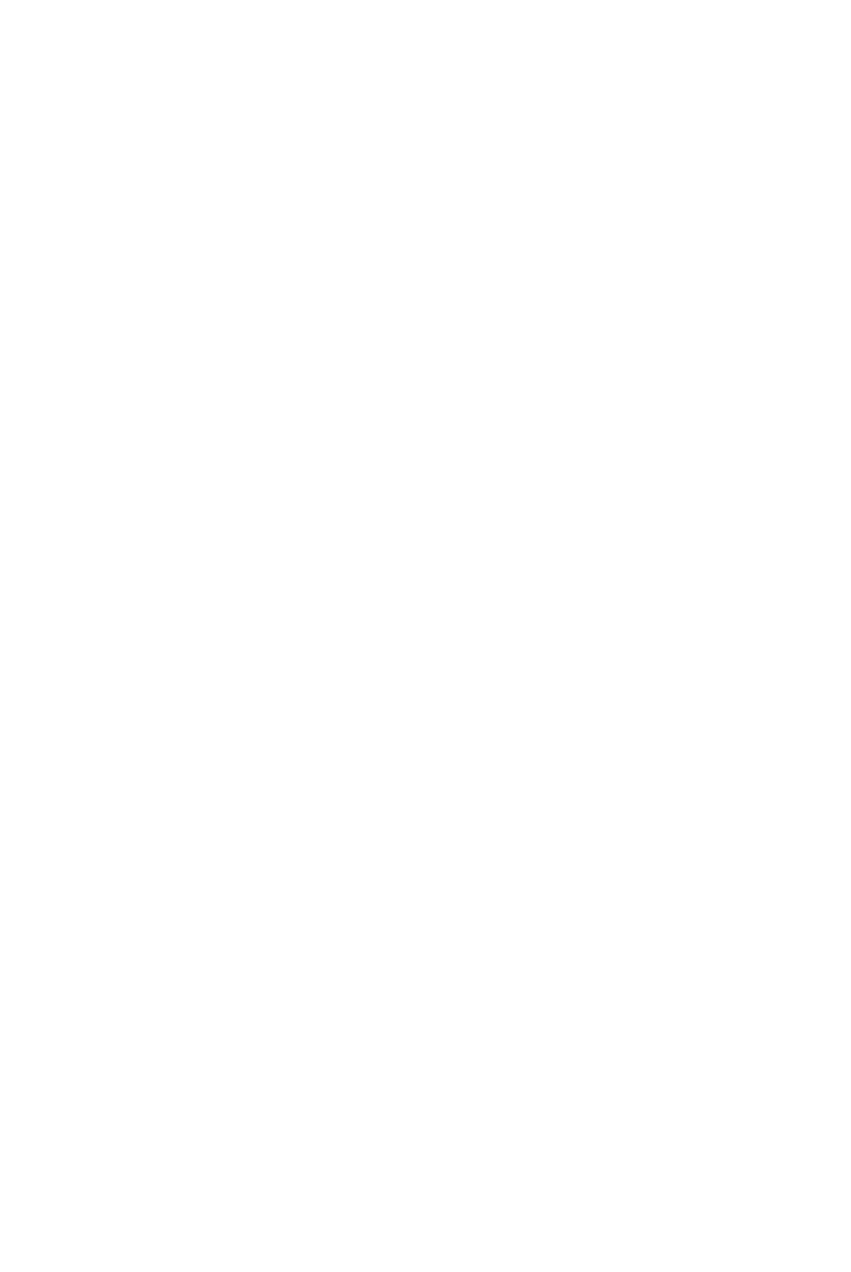
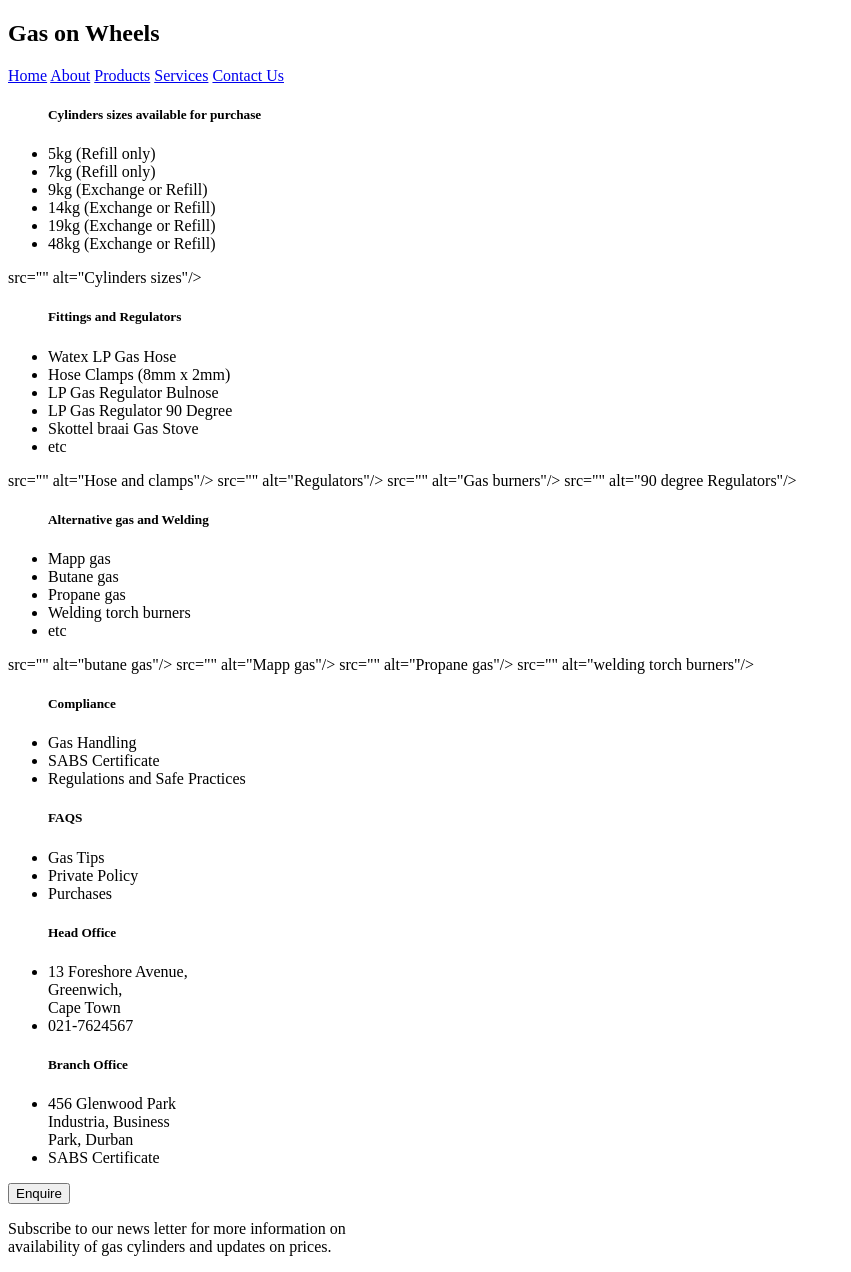
Before and after one commit to shuhad786/Gas_On_Wheels_POE, a plain HTML site: page Products.html in a window 1280 px wide. Shown: the whole page, without its empty margins (0-851 px from the left). Before the commit the page ends 800 px from the top, so only its background shows below. Drawn offline with Linux system fonts and the light colour scheme.

Commit message:
Added html code for product page

```diff
--- a/Products.html
+++ b/Products.html
@@ -1,11 +1,91 @@
 <!DOCTYPE html>
 <html lang="en">
 <head>
-    <meta charset="UTF-8">
-    <meta name="viewport" content="width=device-width, initial-scale=1.0">
-    <title>Products page</title>
+  <meta charset="UTF-8">
+  <meta name="viewport" content="width=device-width, initial-scale=1.0">
+  <title>Products page</title>
 </head>
 <body>
+  <nav>
+    <h1>Gas on Wheels</h1>
+    <a href="index.html">Home</a>
+    <a href="About.html">About</a>
+    <a href="Products.html">Products</a>
+    <a href="Services.html">Services</a>
+    <a href="Contact.html">Contact Us</a>
+  </nav>
+  <div>
+    <div>
+      <ul>
+        <h5>Cylinders sizes available for purchase</h5>
+        <li>5kg (Refill only)</li>
+        <li>7kg (Refill only)</li>
+        <li>9kg (Exchange or Refill)</li>
+        <li>14kg (Exchange or Refill)</li>
+        <li>19kg (Exchange or Refill)</li>
+        <li>48kg (Exchange or Refill)</li>
+      </ul>
+      <img>src="" alt="Cylinders sizes"/>
+    </div>
 
+    <div>
+      <ul>
+        <h5>Fittings and Regulators</h5>
+        <li>Watex LP Gas Hose</li>
+        <li>Hose Clamps (8mm x 2mm)</li>
+        <li>LP Gas Regulator Bulnose</li>
+        <li>LP Gas Regulator 90 Degree</li>
+        <li>Skottel braai Gas Stove</li>
+        <li>etc</li>
+      </ul>
+      <img>src="" alt="Hose and clamps"/>
+      <img>src="" alt="Regulators"/>
+      <img>src="" alt="Gas burners"/>
+      <img>src="" alt="90 degree Regulators"/>
+    </div>
+
+     <div>
+      <ul>
+        <h5>Alternative gas and Welding</h5>
+        <li>Mapp gas</li>
+        <li>Butane gas</li>
+        <li>Propane gas</li>
+        <li>Welding torch burners</li>
+        <li>etc</li>
+      </ul>
+      <img>src="" alt="butane gas"/>
+      <img>src="" alt="Mapp gas"/>
+      <img>src="" alt="Propane gas"/>
+      <img>src="" alt="welding torch burners"/>
+    </div>
+  </div>
+  <footer>
+    <ul>
+      <h5>Compliance</h5>
+      <li>Gas Handling</li>
+      <li>SABS Certificate</li>
+      <li>Regulations and Safe Practices</li>
+    </ul>
+    <ul>
+      <h5>FAQS</h5>
+      <li>Gas Tips</li>
+      <li>Private Policy</li>
+      <li>Purchases</li>
+    </ul>
+    <ul>
+      <h5>Head Office</h5>
+      <li>13 Foreshore Avenue,<br/>Greenwich,<br/>Cape Town</li>
+      <li>021-7624567</li>
+    </ul>
+    <ul>
+      <h5>Branch Office</h5>
+      <li>456 Glenwood Park<br/>Industria, Business<br/>Park, Durban</li>
+      <li>SABS Certificate</li>
+    </ul>
+    <div>
+      <button>Enquire</button>
+      <p>Subscribe to our news letter for more information on<br/>availability of gas cylinders and updates on prices.</p>
+    </div>
+  </footer>
 </body>
 </html>
```
